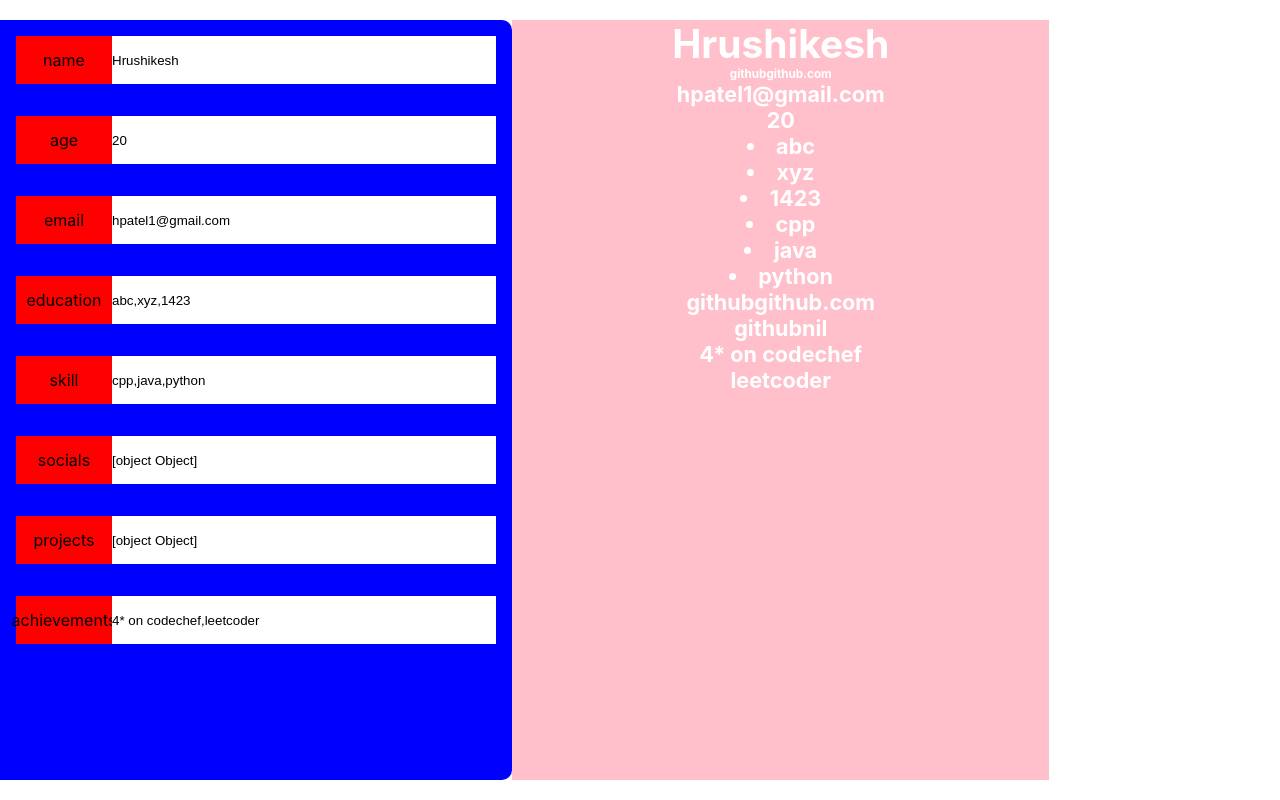
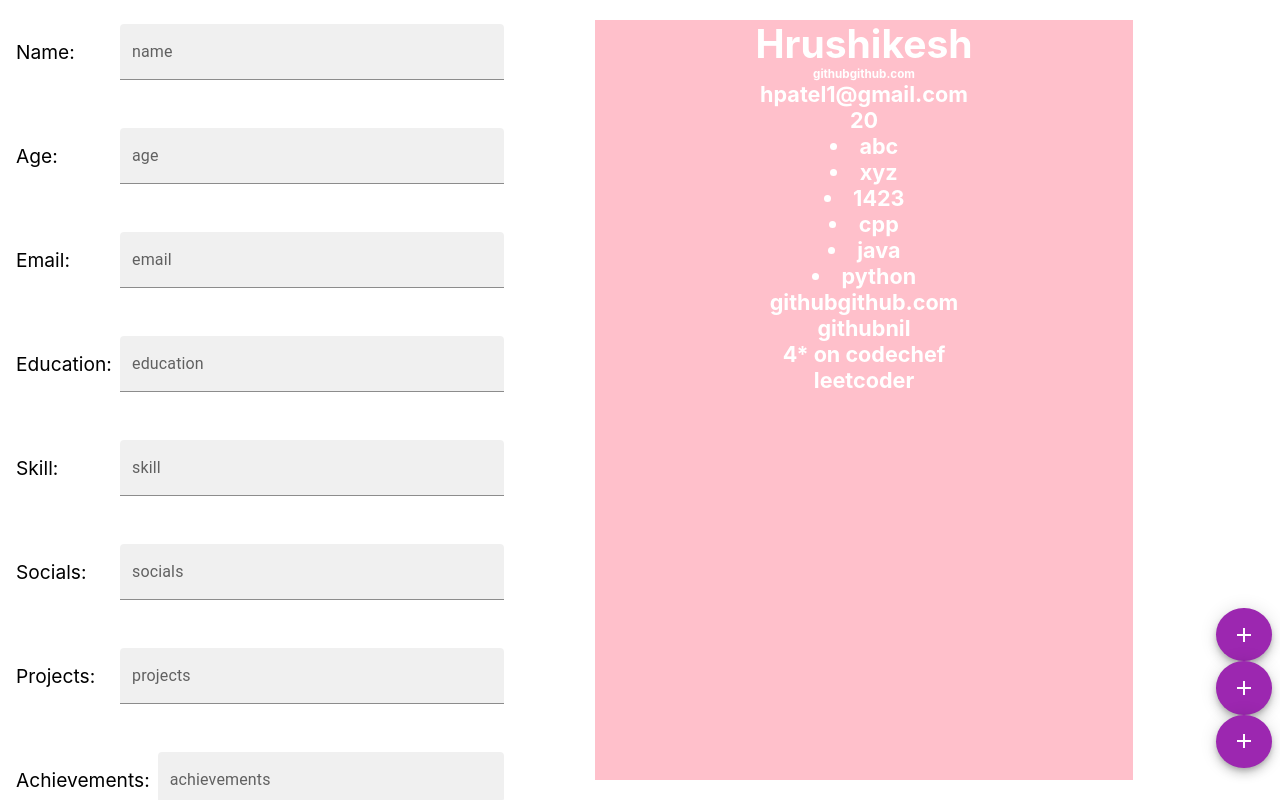
Before and after one commit to hrushikesh-02/resumifi, a React (Create React App) app: page / in a window 1280 px wide. Built offline with nearby package versions, Linux system fonts and the light colour scheme.

Commit message:
Basic Layout complete and added MUI

```diff
--- a/package.json
+++ b/package.json
@@ -3,6 +3,10 @@
   "version": "0.1.0",
   "private": true,
   "dependencies": {
+    "@emotion/react": "^11.10.5",
+    "@emotion/styled": "^11.10.5",
+    "@mui/icons-material": "^5.11.0",
+    "@mui/material": "^5.11.6",
     "@testing-library/jest-dom": "^5.16.5",
     "@testing-library/react": "^13.4.0",
     "@testing-library/user-event": "^13.5.0",
--- a/src/App.css
+++ b/src/App.css
@@ -17,8 +17,9 @@
   }
 }
 
-.App-header {
+.AppOutput {
   /* background-color: #282c34; */
+  width: 55%;
   min-height: 100vh;
   display: flex;
   flex-direction: column;
--- a/src/App.js
+++ b/src/App.js
@@ -3,7 +3,7 @@ import AttributeForm from "../src/components/AttributeForm";
 // import OutputWindow from "../src/components/OutputWindow";
 import { useState } from "react";
 import OutputWindow from "./components/OutputWindow";
-
+import Customizer from "./components/Customizer";
 function App() {
   const [data, setData] = useState({
     name: "Hrushikesh",
@@ -20,9 +20,10 @@ function App() {
     <>
       <div className="App">
         <AttributeForm />
-        <header className="App-header">
+        <header className="AppOutput">
           <OutputWindow data={data} />
         </header>
+        <Customizer />
       </div>
     </>
   );
--- a/src/components/AttributeForm.js
+++ b/src/components/AttributeForm.js
@@ -19,7 +19,8 @@ function Attributeform() {
         return (
           <InputElement
             attributeName={property}
-            data={data[property]}
+            // data={data[property]}
+            data=""
             setData={setData}
           />
         );
--- a/src/components/AttributeForm.module.css
+++ b/src/components/AttributeForm.module.css
@@ -1,8 +1,8 @@
 .formContainer {
-  background-color: blue;
+  background-color: rgb(255, 255, 255);
   display: flex;
   width: 40%;
-  height: 95%;
+  height: 100%;
   border-radius: 0px 10px 10px 0px;
   overflow-y: scroll;
   flex-direction: column;
--- /dev/null
+++ b/src/components/Customizer.js
@@ -0,0 +1,29 @@
+import React from "react";
+import styles from "./Customizer.module.css";
+
+import Box from "@mui/material/Box";
+import Fab from "@mui/material/Fab";
+import AddIcon from "@mui/icons-material/Add";
+import EditIcon from "@mui/icons-material/Edit";
+import FavoriteIcon from "@mui/icons-material/Favorite";
+import NavigationIcon from "@mui/icons-material/Navigation";
+
+function Customizer() {
+  return (
+    <div className={styles.buttonHolder}>
+      <Fab color="secondary" aria-label="add">
+        <AddIcon />
+      </Fab>
+
+      <Fab color="secondary" aria-label="add">
+        <AddIcon />
+      </Fab>
+
+      <Fab color="secondary" aria-label="add">
+        <AddIcon />
+      </Fab>
+    </div>
+  );
+}
+
+export default Customizer;
--- /dev/null
+++ b/src/components/Customizer.module.css
@@ -0,0 +1,10 @@
+.buttonHolder {
+  height: 20%;
+  width: 5%;
+  /* background-color: red; */
+  display: flex;
+  margin-bottom: 2rem;
+  align-self: flex-end;
+  flex-direction: column;
+  justify-content: space-around;
+}
--- a/src/components/InputElement.js
+++ b/src/components/InputElement.js
@@ -1,23 +1,39 @@
 import styles from "./InputElement.module.css";
+import React from "react";
 
-import React from "react";
+import Box from "@mui/material/Box";
+import TextField from "@mui/material/TextField";
 
 const InputElement = (props) => {
   let attributeName = props.attributeName;
   return (
     <div className={styles.inputElement}>
-      <div className={styles.attributeName}>{props.attributeName}</div>
+      <div className={styles.attributeName}>{props.attributeName}:</div>
       <div className={styles.attributeInput}>
-        <input
-          type={props.attributeNumber}
+        <Box
+          component="form"
+          sx={{
+            "& > :not(style)": { m: 1, width: "100%", padding: "0" },
+          }}
+          noValidate
+          autoComplete="off"
+        >
+          <TextField
+            sx={{
+              "& > :not(style)": { padding: "0" },
+            }}
+            label={props.attributeName}
+            id="filled-basic"
+            variant="filled"
+            value={props.data}
             onChange={(e) => {
               props.setData((prev) => {
                 prev[attributeName] = e.target.value;
                 return { ...prev };
               });
             }}
-          value={props.data}
           />
+        </Box>
       </div>
     </div>
   );
--- a/src/components/InputElement.module.css
+++ b/src/components/InputElement.module.css
@@ -1,18 +1,20 @@
 .inputElement {
   display: flex;
-  padding: 1rem;
-  height: 3rem;
+  /* flex-direction: column; */
+  padding: 1rem 1rem;
+  height: 5rem;
+  justify-content: space-between;
 }
 
 .attributeName {
-  background-color: red;
   border: none;
-  width: 20%;
+  width: auto;
   height: 100%;
   outline: none;
   display: flex;
-  justify-content: center;
   align-items: center;
+  text-transform: capitalize;
+  font-size: 1.2rem;
 }
 
 .attributeInput {
```
Also changed, not shown: 1 other file (tests, documents, lock files or other folders). Lines whose indentation alone changed are shown as unchanged.
